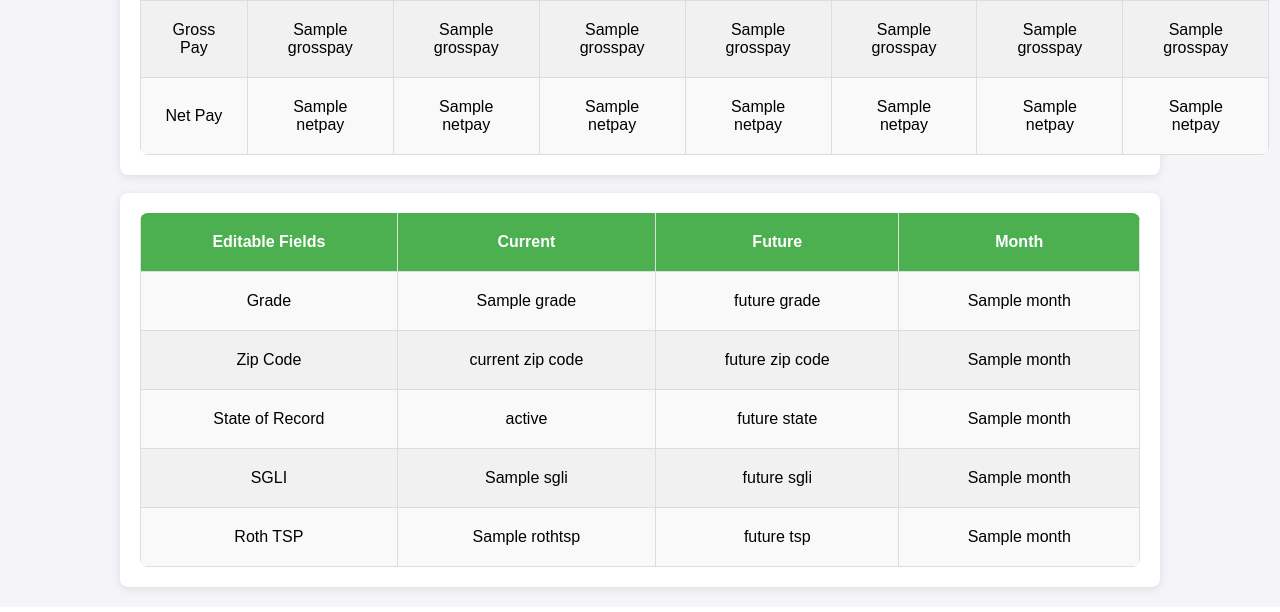
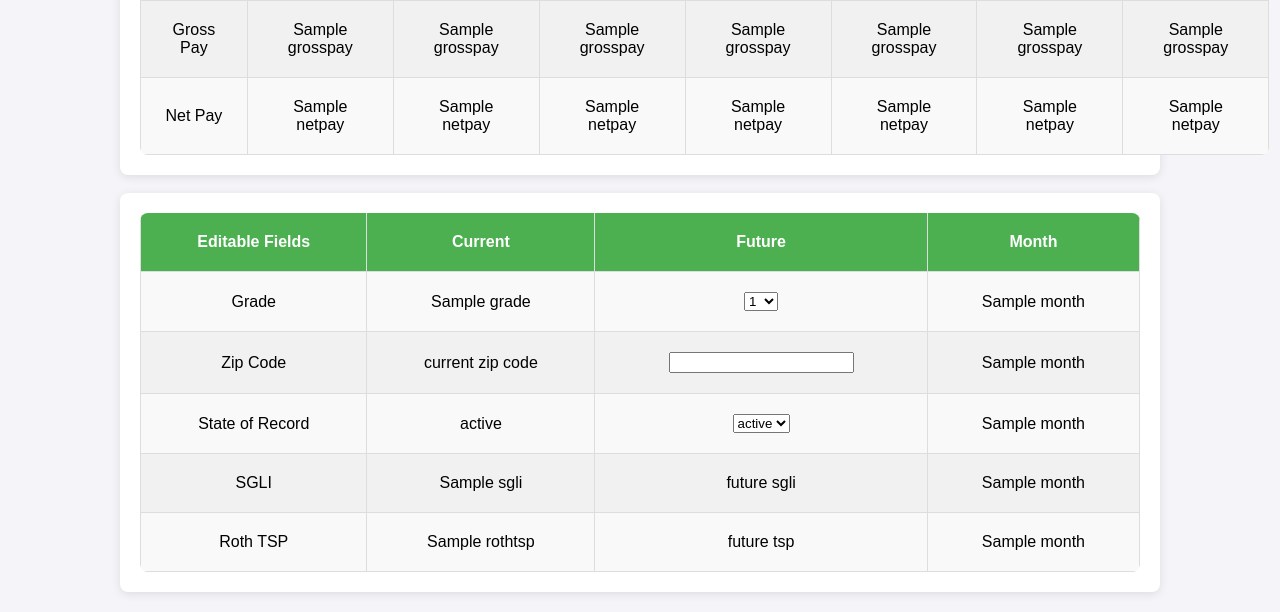
Before and after one commit to PayLES/PayLES, a Flask app: template app/templates/index.html in a window 1280 px wide. Shown: the part 776-1388 px from the top of the page. Run offline with Flask 3, Linux system fonts and the light colour scheme; the template is opened without the code that fills it: most values are stand-ins (such as "Sample title", 1, 10 or a date in 2020).

Commit message:
Working automatic dropdown for ranks and states

```diff
--- a/app/main.py
+++ b/app/main.py
@@ -220,7 +220,8 @@ def upload_file():
                         state = "no state found"
 
 
-            return render_template('index.html', filename_display=filename, textarray_display=text, grade=grade, basepay=basepay, bas=bas, bah=bah, federaltaxes=federaltaxes,
+            return render_template('index.html', months=months, states=states, ranks=ranks,
+                                   filename_display=filename, textarray_display=text, grade=grade, basepay=basepay, bas=bas, bah=bah, federaltaxes=federaltaxes,
                                    ficasocsecurity=ficasocsecurity, ficamedicare=ficamedicare, sgli=sgli, rothtsp=rothtsp, midmonthpay=midmonthpay, grosspay=grosspay, netpay=netpay,
                                    month=month, month1=month1, month2=month2, month3=month3, month4=month4, month5=month5, month6=month6, state=state)
     return 'File upload failed'
--- a/app/templates/index.html
+++ b/app/templates/index.html
@@ -161,19 +161,33 @@
                 <tr class="ct">
                     <td class="ct">Grade</td>
                     <td class="ct">{{grade}}</td>
-                    <td class="ct">future grade</td>
+                    <td class="ct">
+                        <select name="ranks" method="GET" action="/index">
+                        <option value="{{ranks[0]}}" selected>{{ranks[0]}}</option>
+                            {% for rank in ranks[1:] %}
+                            <option value="{{rank}}">{{rank}}</option>
+                            {% endfor %}
+                        </select>
+                    </td>
                     <td class="ct">{{month}}</td>
                 </tr>
                 <tr class="ct">
                     <td class="ct">Zip Code</td>
                     <td class="ct">current zip code</td>
-                    <td class="ct">future zip code</td>
+                    <td class="ct"><input type="text" pattern="[0-9]{5}" title="Five digit zip code" /></td>
                     <td class="ct">{{month}}</td>
                 </tr>
                 <tr class="ct">
                     <td class="ct">State of Record</td>
                     <td class="ct">{{state}}</td>
-                    <td class="ct">future state</td>
+                    <td class="ct">
+                        <select name="states" method="GET" action="/index">
+                        <option value="{{states[0]}}" selected>{{states[0]}}</option>
+                            {% for state in states[1:] %}
+                            <option value="{{state}}">{{state}}</option>
+                            {% endfor %}
+                        </select>
+                    </td>
                     <td class="ct">{{month}}</td>
                 </tr>
                 <tr class="ct">
```
